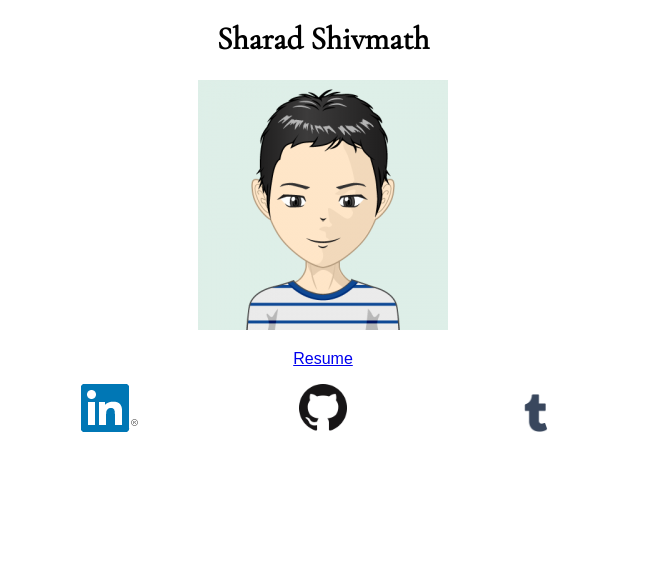
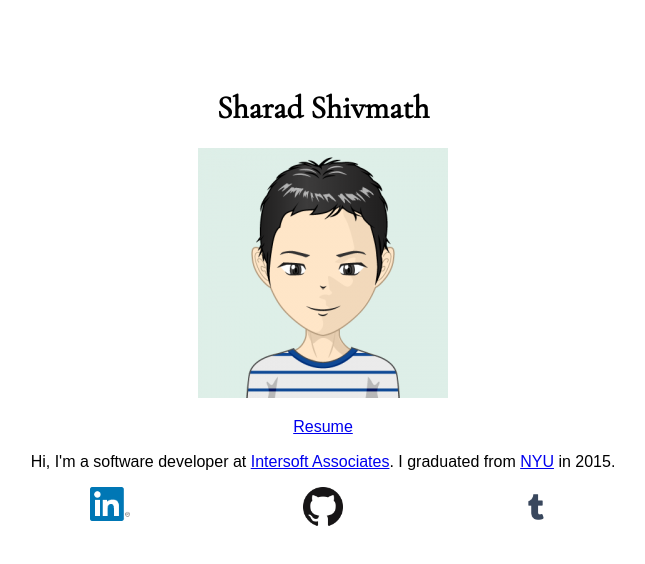
Before and after one commit to codebleeder/codebleeder.github.io, a plain HTML site: page index.html in a window 1280 px wide. Shown: the whole page, without its empty margins (317-962 px from the left). Drawn offline with nearby package versions, Linux system fonts and the light colour scheme; a web font is replaced by a local one.

Commit message:
Added margin on top of page; Added intro line

```diff
--- a/index.html
+++ b/index.html
@@ -7,35 +7,40 @@
         <link rel="stylesheet" href="styles.css">
     </head>
     <body>
+        <div id="content">
             <h1>Sharad Shivmath</h1>
             <p>
-            <img src="img/photo3.jpg" alt="placeholder-pic"/>
+                <img src="img/photo3.jpg" alt="placeholder-pic" />
             </p>
             <p>
-            <a href="https://drive.google.com/open?id=0B3OG2Cj8Udd_cGxDenotVzRsUDQ">
-                Resume
+                <a href="https://drive.google.com/open?id=0B3OG2Cj8Udd_cGxDenotVzRsUDQ">Resume
                 </a>
+            </p>
+            <p>
+                Hi, I'm a software developer at <a href="http://isaware.com/">Intersoft Associates</a>. I graduated from <a href="https://www.nyu.edu">NYU</a> in 2015.
             </p>
             <div class="pure-g">
                 <div class="pure-u-6-24"></div>
                 <div class="pure-u-4-24">
                     <a href="https://www.linkedin.com/in/sharad-shivmath-1a373319">
-                    <img border="0" alt="LinkedIn" src="img/In-2C-48px-R.png" >
+                        <img border="0" alt="LinkedIn" src="img/In-2C-48px-R.png" class="logo">
                     </a>
                 </div>
                 <!--<div class="pure-u-1-24"></div>-->
                 <div class="pure-u-4-24">
                     <a href="https://github.com/codebleeder">
-                    <img border="0" alt="Github" src="img/GitHub-Mark-64px.png" width="48" height="48" >
+                        <img border="0" alt="Github" src="img/GitHub-Mark-64px.png" width="48" height="48" class="logo">
                     </a>
                 </div>
                 <!--<div class="pure-u-1-24"></div>-->
                 <div class="pure-u-4-24">
                     <a href="https://codebleederscode.tumblr.com">
-                    <img border="0" alt="Tumblr" src="img/tumblr-logo-blue-512.png" width="58" height="58">
+                        <img border="0" alt="Tumblr" src="img/tumblr-logo-blue-512.png" width="58" height="58" class="logo">
                     </a>
                 </div>
                 <div class="pure-u-6-24"></div>
             </div>
+        </div>
+
     </body>
 </html>
--- a/styles.css
+++ b/styles.css
@@ -13,3 +13,12 @@ h1 {
     text-align: center;
 
 }
+
+#content {
+    margin-top: 7%;
+}
+
+img.logo {
+    max-height: 40px;
+    max-width: 40px;
+}
```
Lines whose indentation alone changed are shown as unchanged.
